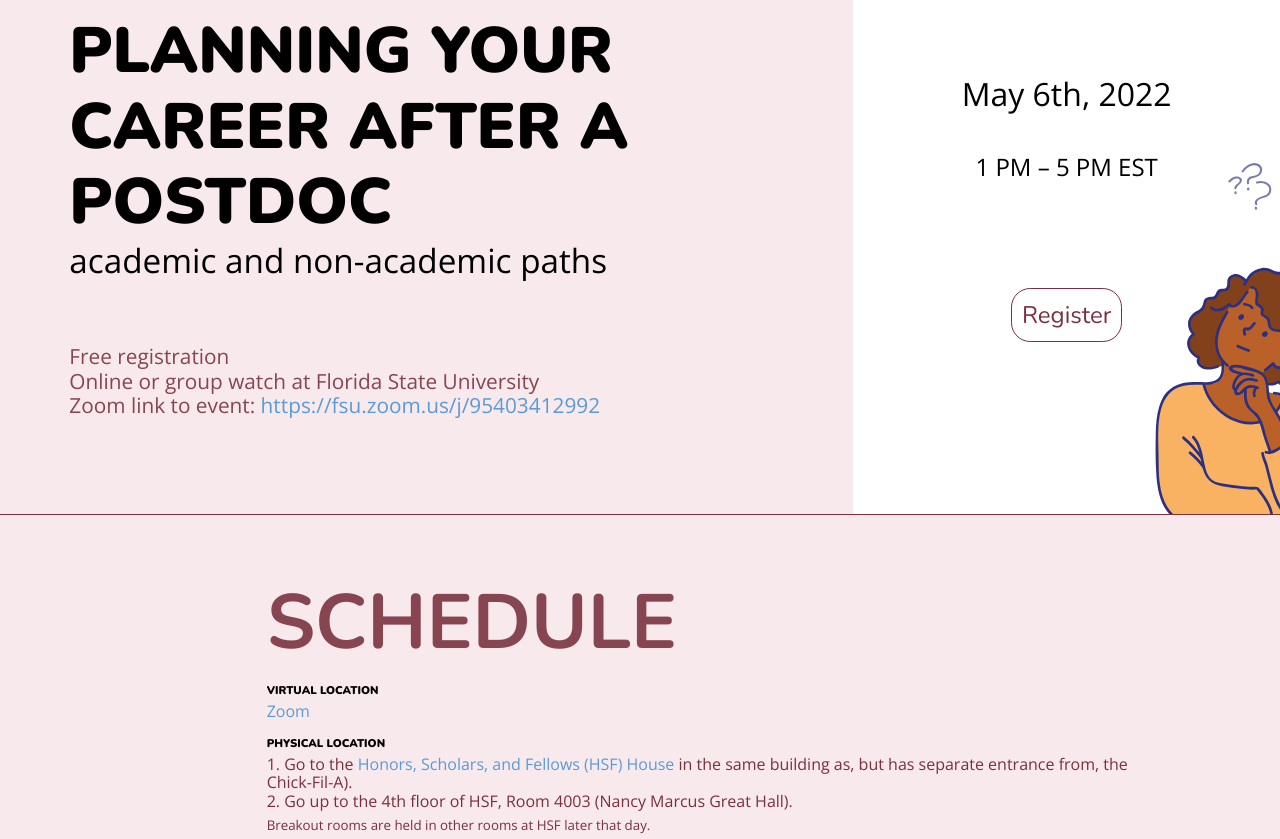
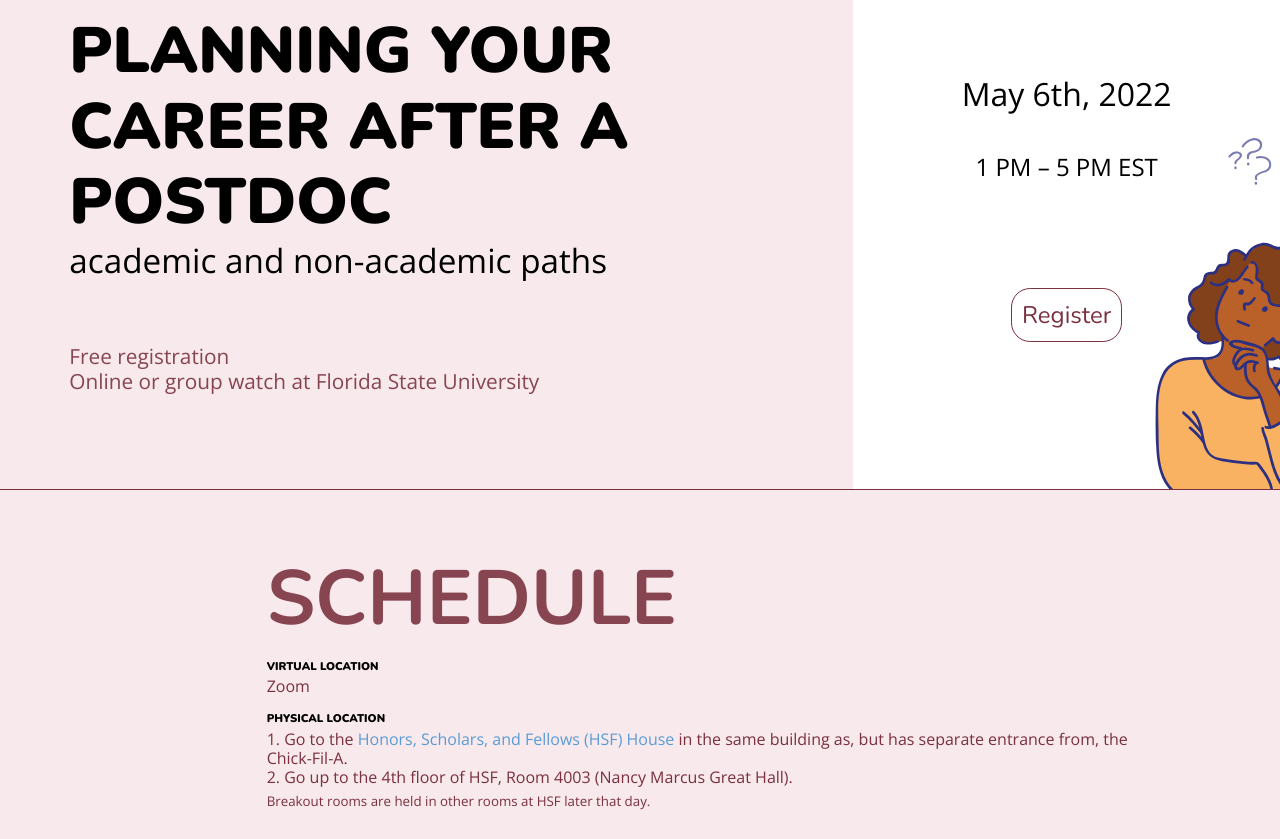
Before and after one commit to fsupdaspringevent/fsupdaspringevent.github.io, a plain HTML site: page index.html in a window 1280 px wide. Shown: the part 102-941 px from the top of the page. Drawn offline with nearby package versions, Linux system fonts and the light colour scheme.

Commit message:
Mark event as past event

```diff
--- a/index.html
+++ b/index.html
@@ -296,7 +296,7 @@
             <h1>PLANNING YOUR CAREER AFTER A POSTDOC</h1>
           <div id="subtitle">academic and non-academic paths</div>
             <div id="subsubtitle">Free registration<br>Online or group watch at Florida State University
-                <div class="break">Zoom link to event: <a href="https://fsu.zoom.us/j/95403412992" target="_blank">https://fsu.zoom.us/j/95403412992</a></div></div>
+            </div>
         </div>
     </div>
     <div class="pu-1 pu-sm-8-24 above-fold-right above-fold-splash">
@@ -316,9 +316,9 @@
         <div class="pu-sm-3-4 pu-7-8 schedule-r">
             <h2>SCHEDULE</h2>
             <div class="location-title">VIRTUAL LOCATION</div>
-            <div class="location"> <a href="https://fsu.zoom.us/j/95403412992" target="_blank">Zoom</a></div>
+            <div class="location">Zoom</div>
             <div class="location-title">PHYSICAL LOCATION</div>
-            <div class="location">1. Go to the <a href="https://goo.gl/maps/3bRAR7ngt9acPc8Z6" target="_blank">Honors, Scholars, and Fellows (HSF) House</a> in the same building as, but has separate entrance from, the Chick-Fil-A).<br>
+            <div class="location">1. Go to the <a href="https://goo.gl/maps/3bRAR7ngt9acPc8Z6" target="_blank">Honors, Scholars, and Fellows (HSF) House</a> in the same building as, but has separate entrance from, the Chick-Fil-A.<br>
             2. Go up to the 4th floor of HSF, Room 4003 (Nancy Marcus Great Hall).<br>
             <sub>Breakout rooms are held in other rooms at HSF later that day.</sub></div>
             <!-- Schedule: timetable: welcome-->
```
